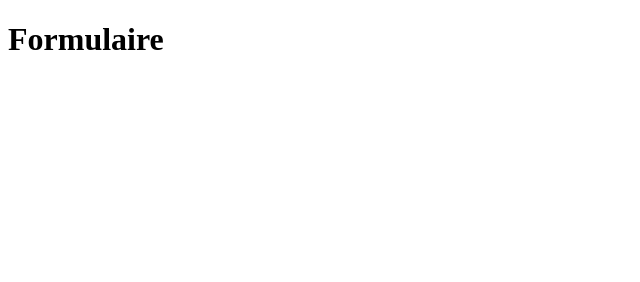
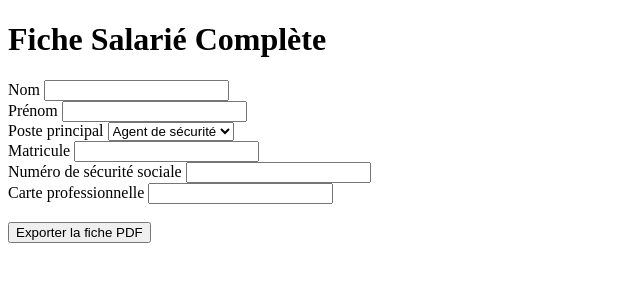
Before and after one commit to Billy84000/fiche_salarie_render, a plain HTML site: page frontend/index.html in a window 1280 px wide. Shown: the whole page, without its empty margins (0-640 px from the left). Drawn offline with Linux system fonts and the light colour scheme.

Commit message:
Initial commit
Ajout de l'envoi JSON correct vers backend

```diff
--- a/frontend/index.html
+++ b/frontend/index.html
@@ -1 +1,81 @@
-<!DOCTYPE html><html lang='fr'><head><meta charset='UTF-8'><title>Fiche Salarié</title></head><body><h1>Formulaire</h1></body></html>
+<!DOCTYPE html>
+<html lang="fr">
+<head>
+  <meta charset="UTF-8">
+  <title>Fiche Salarié Complète</title>
+</head>
+<body>
+
+<h1>Fiche Salarié Complète</h1>
+
+<form id="formulaire-salarie">
+  <label>Nom</label>
+  <input type="text" name="nom"><br>
+
+  <label>Prénom</label>
+  <input type="text" name="prenom"><br>
+
+  <label>Poste principal</label>
+  <select name="poste" id="postePrincipal">
+    <option>Agent de sécurité</option>
+    <option>Chef de poste</option>
+    <option>SSIAP 1</option>
+    <option>SSIAP 2</option>
+    <option>Intervenant</option>
+  </select><br>
+
+  <label>Matricule</label>
+  <input type="text" name="matricule"><br>
+
+  <label>Numéro de sécurité sociale</label>
+  <input type="text" name="num_secu"><br>
+
+  <label>Carte professionnelle</label>
+  <input type="text" name="carte_pro"><br>
+
+  <br>
+  <button type="button" onclick="exporterPDF()">Exporter la fiche PDF</button>
+</form>
+
+<script>
+async function exporterPDF() {
+  const form = document.getElementById("formulaire-salarie");
+  const formData = new FormData(form);
+
+  // ➕ Construction des données à envoyer au backend
+  const donneesFiche = {
+    nom: formData.get("nom"),
+    prenom: formData.get("prenom"),
+    poste: formData.get("poste"),
+    matricule: formData.get("matricule"),
+    num_secu: formData.get("num_secu"),
+    carte_pro: formData.get("carte_pro"),
+  };
+
+  try {
+    const response = await fetch("https://fiche-salarie-backend.onrender.com/generate-pdf", {
+      method: "POST",
+      headers: {
+        "Content-Type": "application/json"
+      },
+      body: JSON.stringify(donneesFiche)
+    });
+
+    if (!response.ok) throw new Error("Erreur serveur");
+
+    const blob = await response.blob();
+    const url = window.URL.createObjectURL(blob);
+    const a = document.createElement("a");
+    a.href = url;
+    a.download = "fiche_salarie.pdf";
+    document.body.appendChild(a);
+    a.click();
+    a.remove();
+  } catch (err) {
+    alert("Erreur de connexion au serveur : " + err.message);
+  }
+}
+</script>
+
+</body>
+</html>
```
